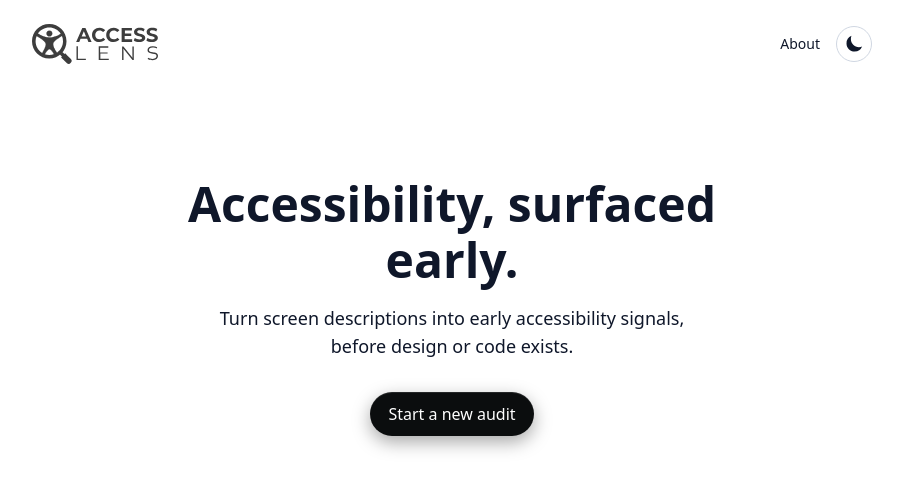
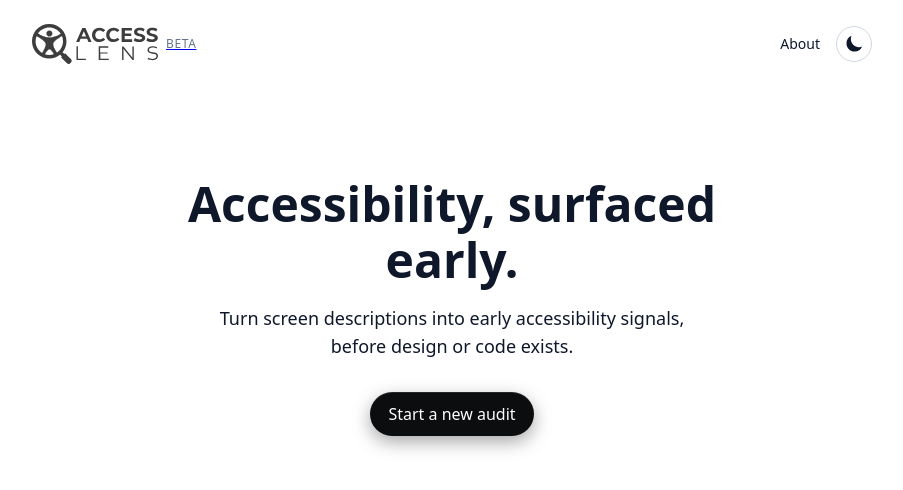
Before and after one commit to AceMoon-tech/access-lens, a React (Vite) app: page / in a window 1280 px wide. Shown: the top 490 px of the page, without its empty margins (188-1091 px from the left). Built offline with nearby package versions, Linux system fonts and the light colour scheme; no server answers.

Commit message:
Beta header

```diff
--- a/src/components/Header.jsx
+++ b/src/components/Header.jsx
@@ -12,7 +12,7 @@ export default function Header() {
       <div className="page-container__main flex items-center justify-between">
 
         {/* Left: Logo */}
-        <Link to="/" className="flex items-center">
+        <Link to="/" className="flex items-center" style={{ gap: 'var(--space-8)' }}>
           <img
             src={theme === "dark" ? darkLogo : lightLogo}
             alt="Access Lens logo"
@@ -24,6 +24,17 @@ export default function Header() {
               width: "auto"
             }}
           />
+          <span
+            style={{
+              fontSize: 'var(--text-xs)',
+              lineHeight: 'var(--text-xs-leading)',
+              color: 'var(--text-muted)',
+              textTransform: 'uppercase',
+              letterSpacing: '0.05em'
+            }}
+          >
+            Beta
+          </span>
         </Link>
 
         {/* Right: Navigation */}
```
